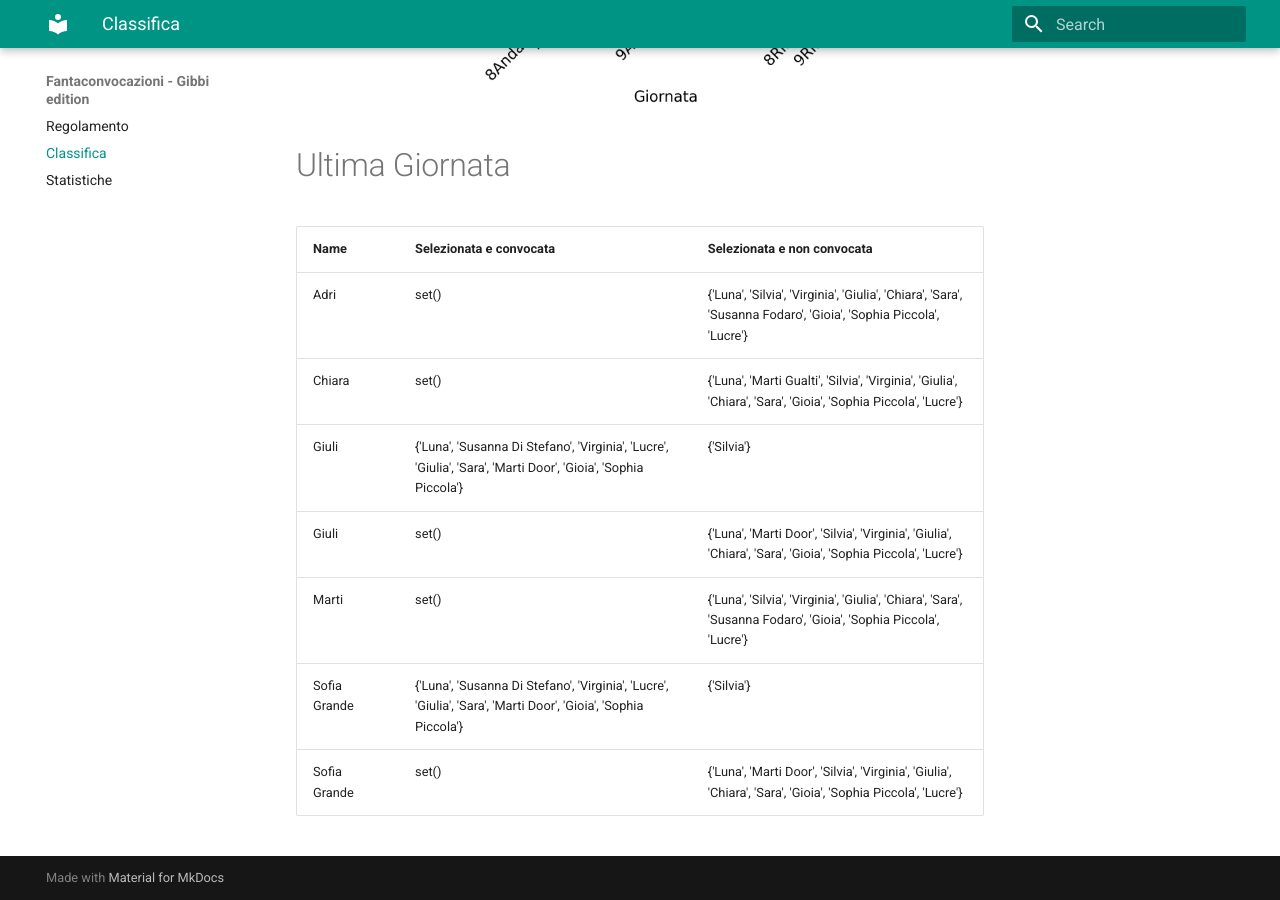
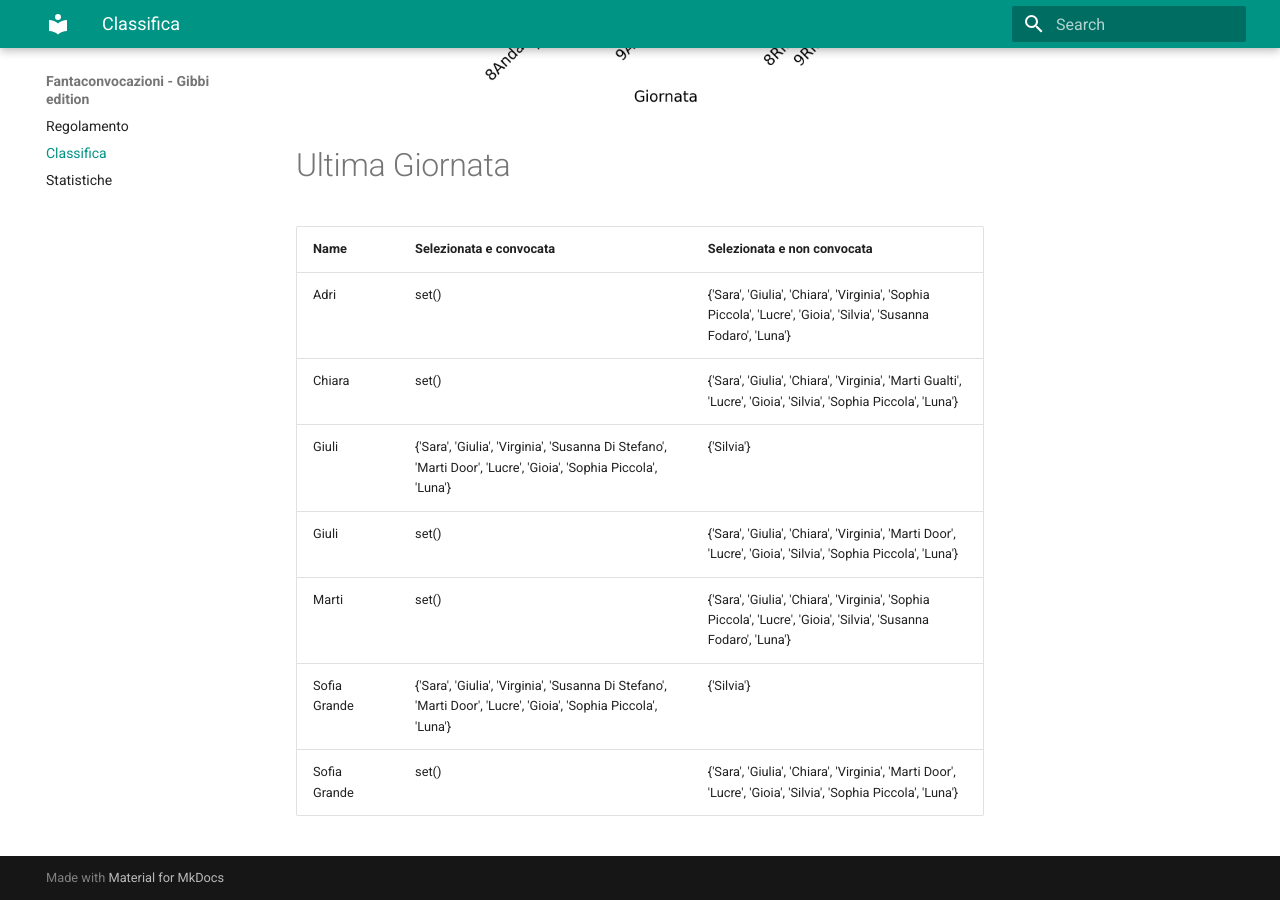
Before and after one commit to martinig94/fantagibbi, an MkDocs documentation site: the page built from docs/Classifica.md, in a window 1280 px wide and 900 px high, scrolled down 1003 px. Built offline with MkDocs 1.6.1 and Material for MkDocs 9.7.7, drawn with Linux system fonts in a browser that asks for light colours.

Commit message:
Auto-update from main.py

```diff
--- a/docs/Classifica.md
+++ b/docs/Classifica.md
@@ -18,11 +18,11 @@
 <!-- START_TABLE CORRECT -->
 | Name         | Selezionata e convocata                                                                                        | Selezionata e non convocata                                                                                      |
 |:-------------|:---------------------------------------------------------------------------------------------------------------|:-----------------------------------------------------------------------------------------------------------------|
-| Adri         | set()                                                                                                          | {'Luna', 'Silvia', 'Virginia', 'Giulia', 'Chiara', 'Sara', 'Susanna Fodaro', 'Gioia', 'Sophia Piccola', 'Lucre'} |
-| Chiara       | set()                                                                                                          | {'Luna', 'Marti Gualti', 'Silvia', 'Virginia', 'Giulia', 'Chiara', 'Sara', 'Gioia', 'Sophia Piccola', 'Lucre'}   |
-| Giuli        | {'Luna', 'Susanna Di Stefano', 'Virginia', 'Lucre', 'Giulia', 'Sara', 'Marti Door', 'Gioia', 'Sophia Piccola'} | {'Silvia'}                                                                                                       |
-| Giuli        | set()                                                                                                          | {'Luna', 'Marti Door', 'Silvia', 'Virginia', 'Giulia', 'Chiara', 'Sara', 'Gioia', 'Sophia Piccola', 'Lucre'}     |
-| Marti        | set()                                                                                                          | {'Luna', 'Silvia', 'Virginia', 'Giulia', 'Chiara', 'Sara', 'Susanna Fodaro', 'Gioia', 'Sophia Piccola', 'Lucre'} |
-| Sofia Grande | {'Luna', 'Susanna Di Stefano', 'Virginia', 'Lucre', 'Giulia', 'Sara', 'Marti Door', 'Gioia', 'Sophia Piccola'} | {'Silvia'}                                                                                                       |
-| Sofia Grande | set()                                                                                                          | {'Luna', 'Marti Door', 'Silvia', 'Virginia', 'Giulia', 'Chiara', 'Sara', 'Gioia', 'Sophia Piccola', 'Lucre'}     |
+| Adri         | set()                                                                                                          | {'Sara', 'Giulia', 'Chiara', 'Virginia', 'Sophia Piccola', 'Lucre', 'Gioia', 'Silvia', 'Susanna Fodaro', 'Luna'} |
+| Chiara       | set()                                                                                                          | {'Sara', 'Giulia', 'Chiara', 'Virginia', 'Marti Gualti', 'Lucre', 'Gioia', 'Silvia', 'Sophia Piccola', 'Luna'}   |
+| Giuli        | {'Sara', 'Giulia', 'Virginia', 'Susanna Di Stefano', 'Marti Door', 'Lucre', 'Gioia', 'Sophia Piccola', 'Luna'} | {'Silvia'}                                                                                                       |
+| Giuli        | set()                                                                                                          | {'Sara', 'Giulia', 'Chiara', 'Virginia', 'Marti Door', 'Lucre', 'Gioia', 'Silvia', 'Sophia Piccola', 'Luna'}     |
+| Marti        | set()                                                                                                          | {'Sara', 'Giulia', 'Chiara', 'Virginia', 'Sophia Piccola', 'Lucre', 'Gioia', 'Silvia', 'Susanna Fodaro', 'Luna'} |
+| Sofia Grande | {'Sara', 'Giulia', 'Virginia', 'Susanna Di Stefano', 'Marti Door', 'Lucre', 'Gioia', 'Sophia Piccola', 'Luna'} | {'Silvia'}                                                                                                       |
+| Sofia Grande | set()                                                                                                          | {'Sara', 'Giulia', 'Chiara', 'Virginia', 'Marti Door', 'Lucre', 'Gioia', 'Silvia', 'Sophia Piccola', 'Luna'}     |
 <!-- END_TABLE CORRECT -->
```
